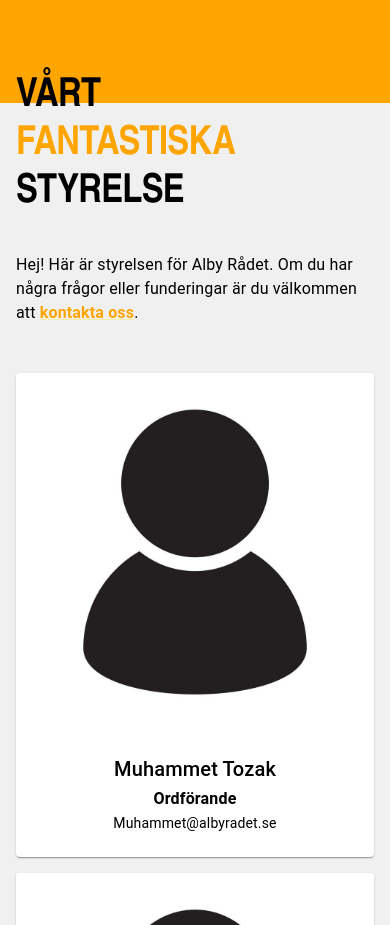
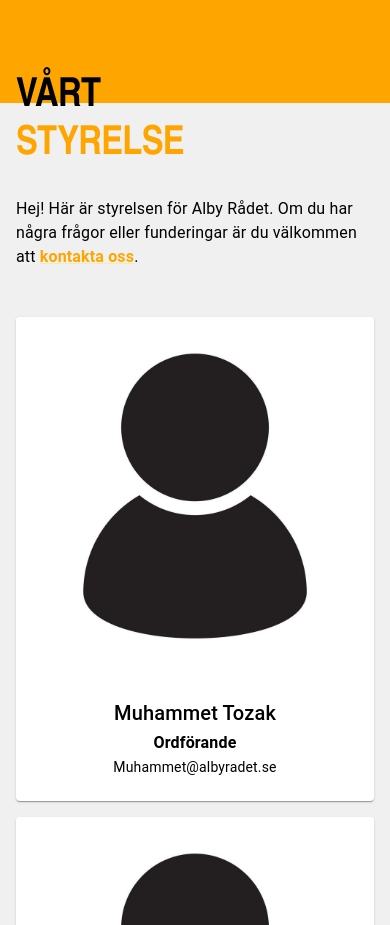
Before and after one commit to Berkay2002/albyradet, a Next.js app: page /kontakta-oss in a window 390 px wide. Shown: the part 1060-1985 px from the top of the page. Built offline with nearby package versions, Linux system fonts and the light colour scheme; a web font is replaced by a local one.

Commit message:
Refactor header component to remove duplicate code and improve readability

```diff
--- a/app/kontakta-oss/page.tsx
+++ b/app/kontakta-oss/page.tsx
@@ -188,19 +188,9 @@
                         mb: 1
                       }}
                     >
-                      FANTASTISKA
-                    </HeaderText>
-                    <HeaderText
-                      variant={isMobile ? "h3" : "h2"}
-                      sx={{
-                        fontWeight: 'bold',
-                        fontSize: isMobile ? '2.5rem' : '3.5rem',
-                        color: 'black',
-                        mb: 2
-                      }}
-                    >
                       STYRELSE
                     </HeaderText>
+
                   </Box>
                 </Grid>
 
@@ -251,11 +241,9 @@
                   VÅRT
                 </HeaderText>
                 <HeaderText variant="h2" sx={{ fontWeight: 'bold', fontSize: '4rem', color: '#FFA500' }}>
-                  FANTASTISKA
+                STYRELSE
                 </HeaderText>
-                <HeaderText variant="h2" sx={{ fontWeight: 'bold', fontSize: '4rem', color: 'black' }}>
-                  STYRELSE
-                </HeaderText>
+
               </Box>
               <Box sx={{ maxWidth: '50%' }}>
                 <Typography variant="h5">
```
